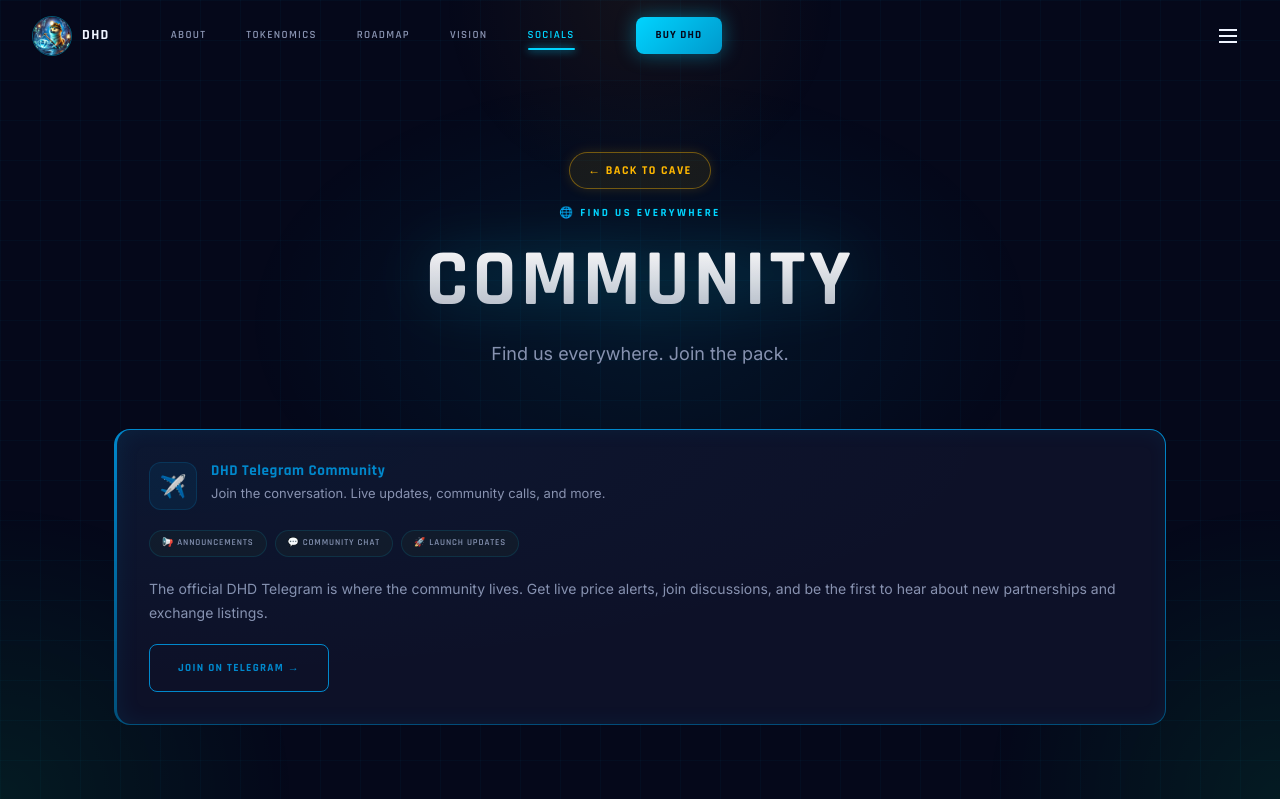
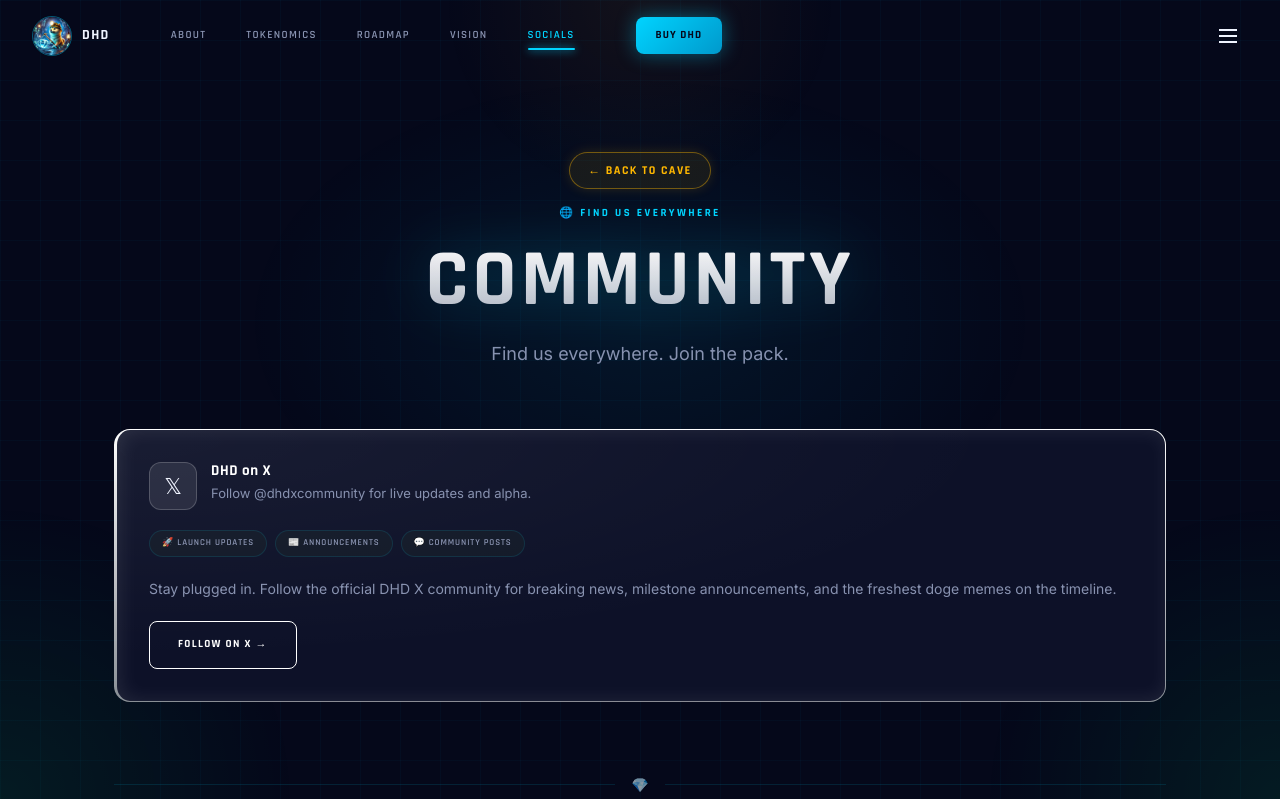
Before and after one commit to DGMZBS/diamondhanddogeweb, a Next.js app: page /socials in a window 1280 px wide. Shown: the top 799 px of the page. Built offline with nearby package versions, Linux system fonts and the light colour scheme.

Commit message:
Add X (@dhdxcommunity) card to top of socials page

```diff
--- a/app/socials/page.tsx
+++ b/app/socials/page.tsx
@@ -123,6 +123,21 @@
 }
 
 // ── Cards ────────────────────────────────────────────────────────────
+function XCard() {
+  return (
+    <SocialCard glowColor="rgba(255,255,255,0.05)" accentBorder="#FFFFFF">
+      <CardHeader icon="𝕏" title="DHD on X" subtitle="Follow @dhdxcommunity for live updates and alpha." accentColor="#FFFFFF" />
+      <div style={{ display: 'flex', flexWrap: 'wrap', gap: '8px' }}>
+        {['🚀 Launch Updates', '📰 Announcements', '💬 Community Posts'].map(l => <StatPill key={l} label={l} />)}
+      </div>
+      <p style={{ margin: 0, fontFamily: 'var(--font-body)', fontSize: '14px', color: 'var(--text-secondary)', lineHeight: 1.7, flex: 1 }}>
+        Stay plugged in. Follow the official DHD X community for breaking news, milestone announcements, and the freshest doge memes on the timeline.
+      </p>
+      <CtaButton href={LINKS.x} label="Follow on X →" color="#FFFFFF" />
+    </SocialCard>
+  )
+}
+
 function TelegramCard() {
   return (
     <SocialCard glowColor="rgba(0,136,204,0.06)" accentBorder="#0088CC">
@@ -259,12 +274,17 @@
       {/* Cards */}
       <section style={{ padding: '0 24px 100px', maxWidth: '1100px', margin: '0 auto', display: 'flex', flexDirection: 'column', gap: '24px', position: 'relative', zIndex: 1 }}>
 
-        {/* Row 1: Telegram full-width */}
-        <motion.div {...fadeUp(0)}><TelegramCard /></motion.div>
+        {/* Row 1: X full-width — header */}
+        <motion.div {...fadeUp(0)}><XCard /></motion.div>
 
         <SectionDivider />
 
-        {/* Row 2: DEX Screener full-width */}
+        {/* Row 2: Telegram full-width */}
+        <motion.div {...fadeUp(0.1)}><TelegramCard /></motion.div>
+
+        <SectionDivider />
+
+        {/* Row 3: DEX Screener full-width */}
         <motion.div {...fadeUp(0.15)}><DexScreenerCard /></motion.div>
 
         <SectionDivider />
--- a/lib/constants.ts
+++ b/lib/constants.ts
@@ -8,6 +8,7 @@
   dexscreener: 'https://dexscreener.com/solana/3UG4RvNMV9idmR9FpaEXz6ov9A9DkczDGuxMbGyFWFH2',
   dextools: 'https://www.dextools.io/token/diamondhanddoge',
   telegram: 'https://t.me/diamondhanddoge',
+  x: 'https://x.com/dhdxcommunity?s=21',
   email: 'dogehanddiamond@gmail.com',
   chartEmbed: 'https://dexscreener.com/solana/3UG4RvNMV9idmR9FpaEXz6ov9A9DkczDGuxMbGyFWFH2?embed=1&theme=dark',
   phantom: 'https://phantom.app',
```
